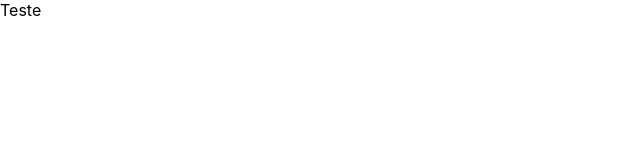
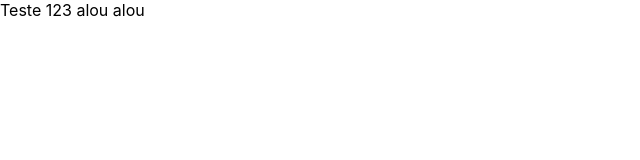
Before and after one commit to denis-augusto/cadastro-contatos-react-typescript-mui, a React (Create React App) app: page / in a window 1280 px wide. Shown: the top 160 px of the page, without its empty margins (0-640 px from the left). Built offline with nearby package versions, Linux system fonts and the light colour scheme.

Commit message:
estruturacao de pastas

```diff
--- a/src/App.tsx
+++ b/src/App.tsx
@@ -1,8 +1,9 @@
+
 
 function App() {
   return (
     <div className="App">
-      Teste
+      Teste 123  alou alou
     </div>
   );
 }
```
